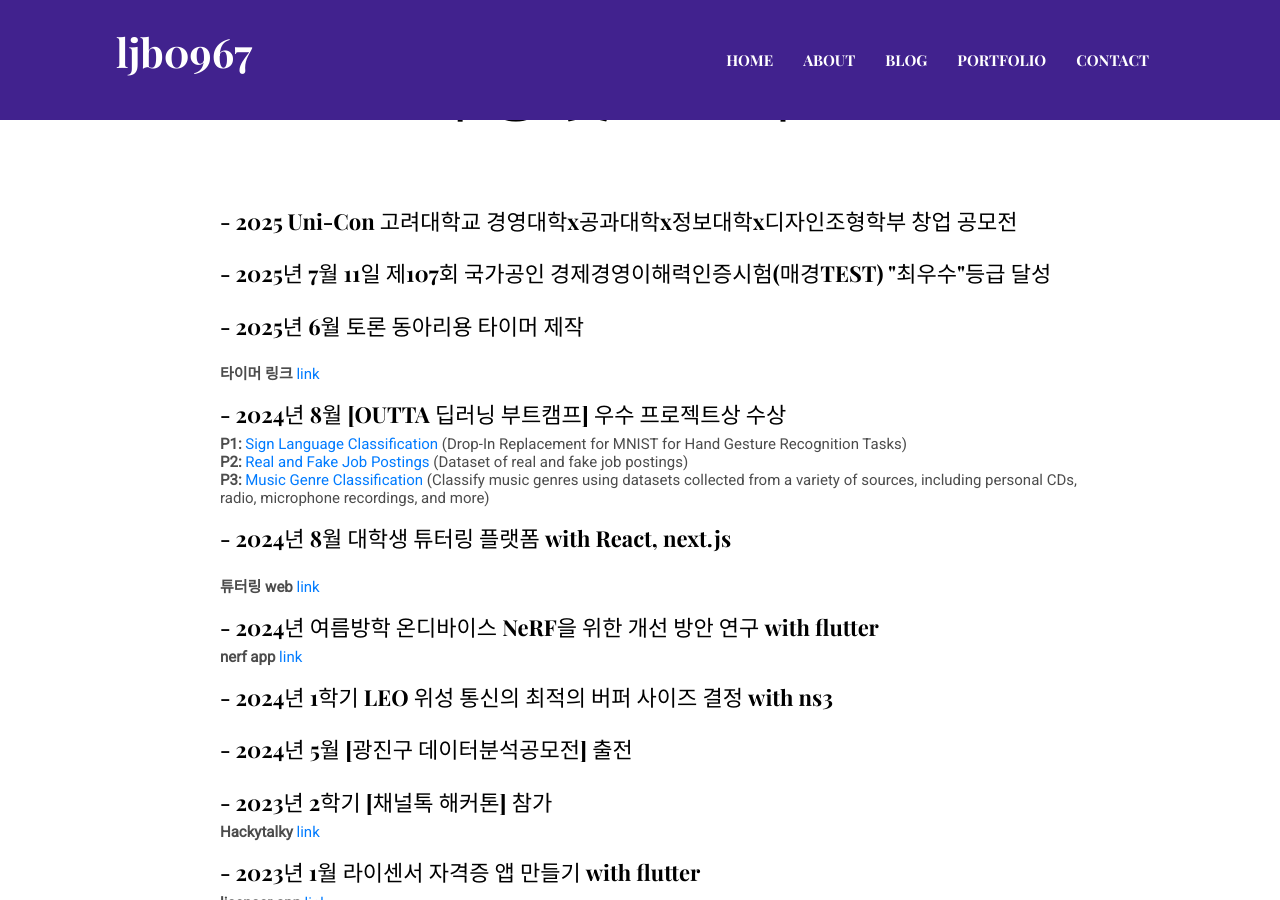
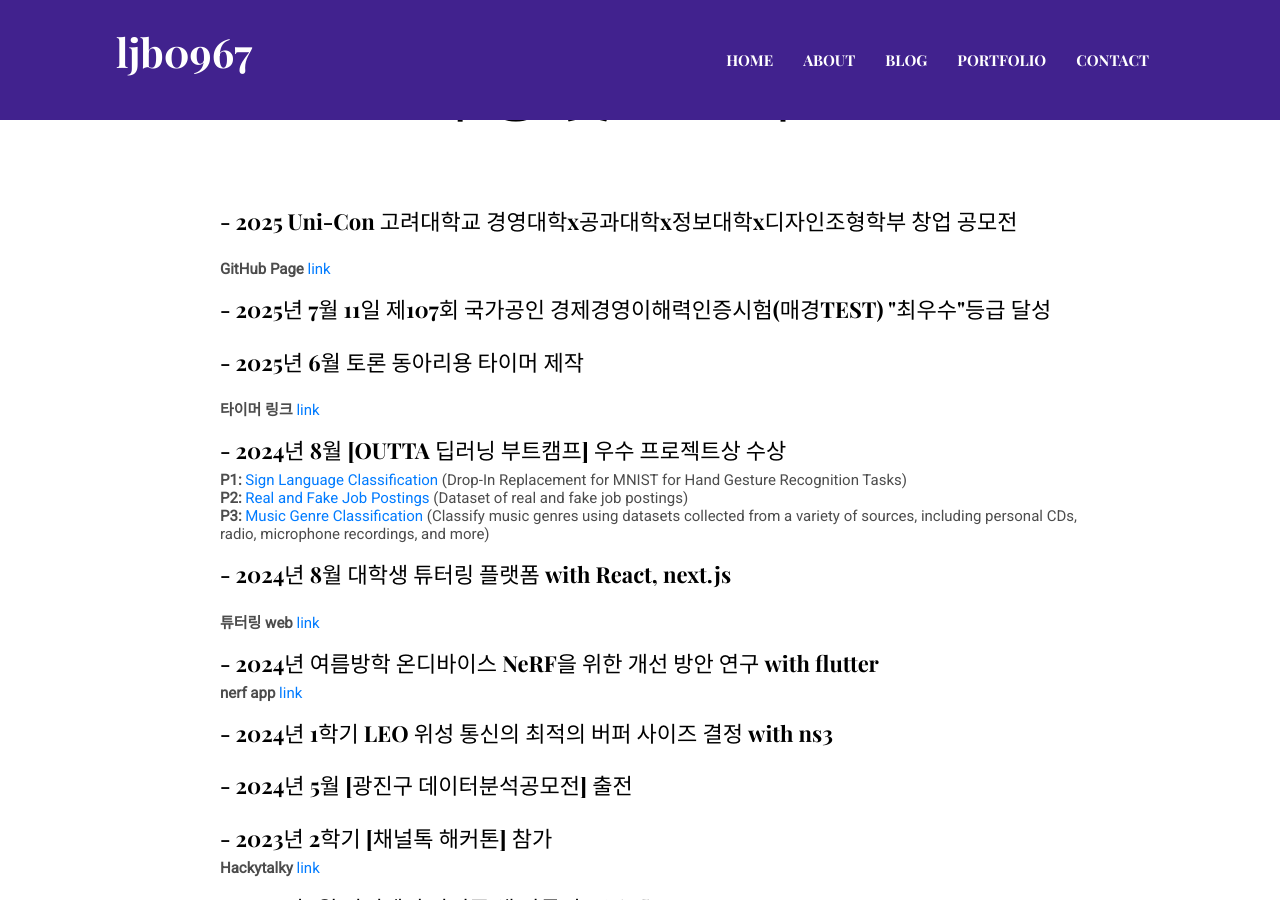
Before and after one commit to ljb0967/ljb0967.github.io, a Jekyll site: the page built from index.html, in a window 1280 px wide and 900 px high, scrolled down 1305 px. Built offline with Jekyll 4.4.1, drawn with Linux system fonts in a browser that asks for light colours; some web fonts are replaced.

Commit message:
Update settings.yml

```diff
--- a/_data/settings.yml
+++ b/_data/settings.yml
@@ -53,6 +53,8 @@ blurb:
 
   <ul style="text-align:left"><br>
   <li><h4>-  2025 Uni-Con 고려대학교 경영대학x공과대학x정보대학x디자인조형학부 창업 공모전 </h4></li><br>
+
+  <li><strong>GitHub Page </strong><a href="https://github.com/ljb0967/AND-front" target="_blank">link</a></li><br>
 
   <li><h4>-  2025년 7월 11일 제107회 국가공인 경제경영이해력인증시험(매경TEST) "최우수"등급 달성</h4></li><br>
 
```
